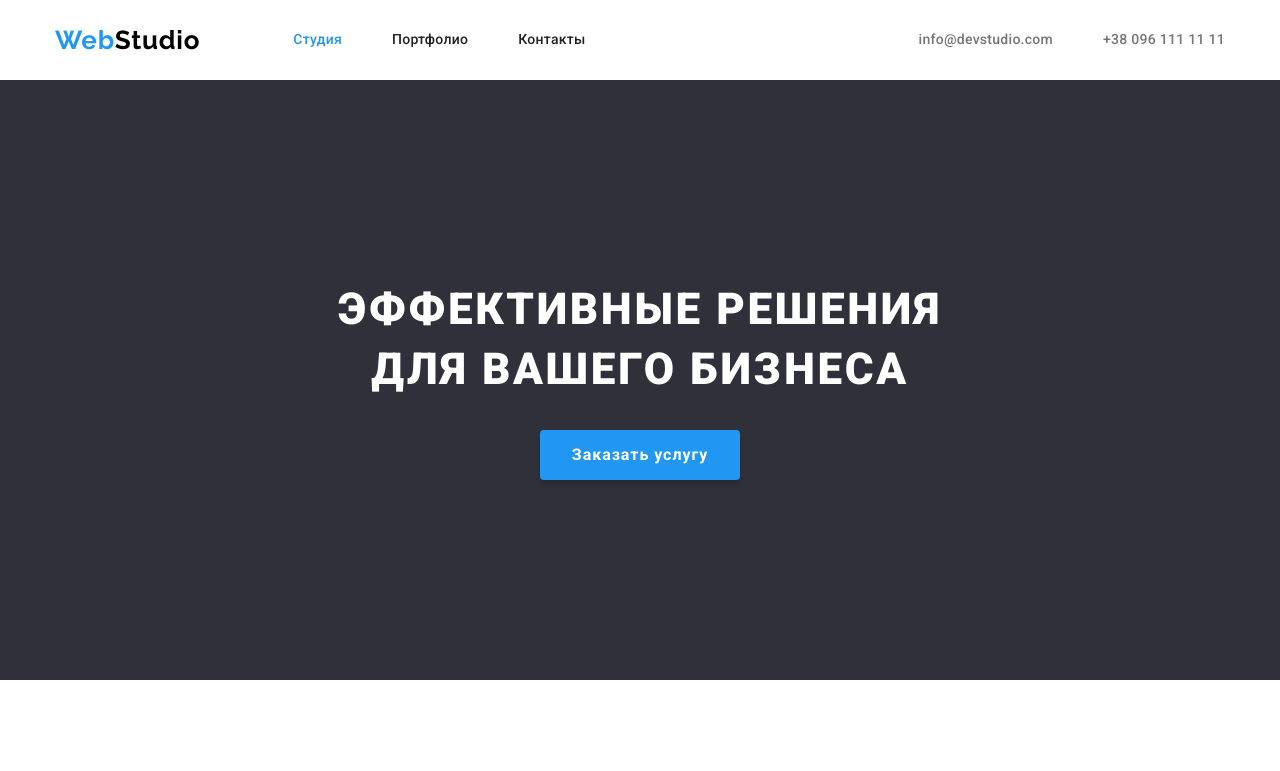
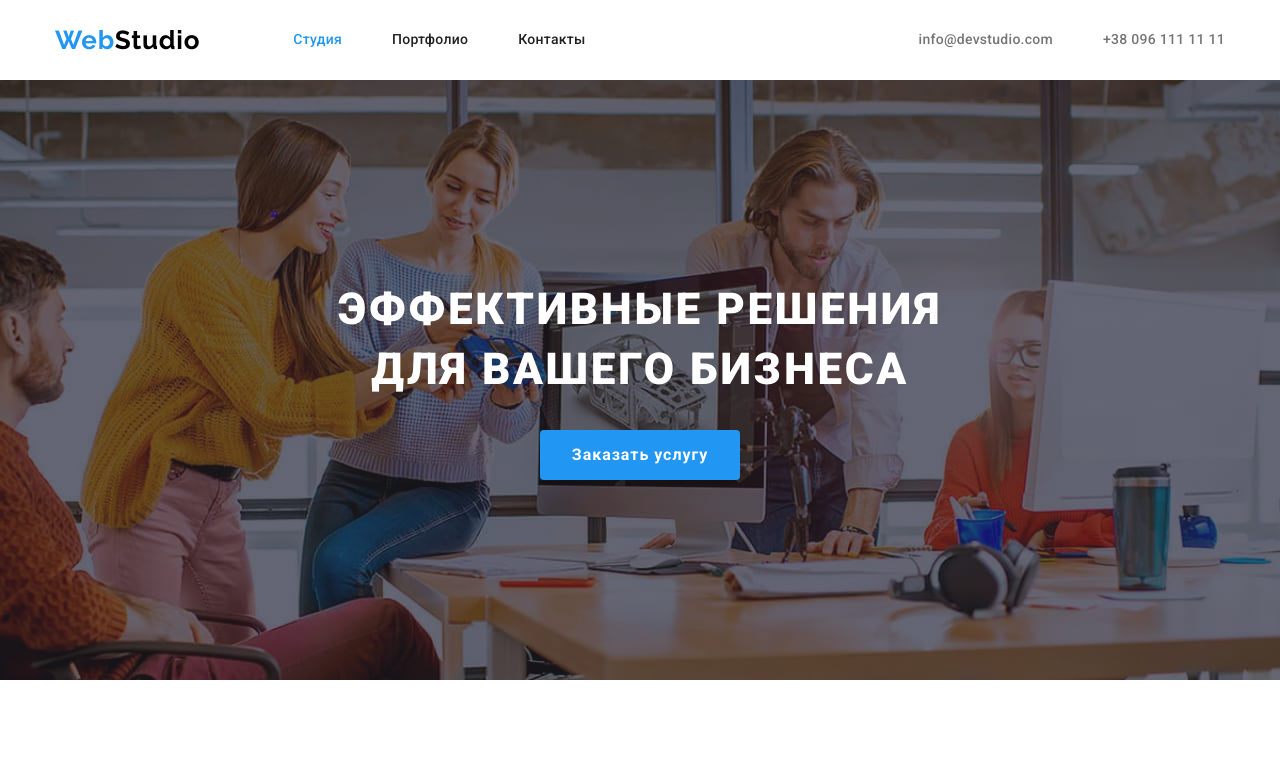
Before and after one commit to ABoklogov/goit-markup-hw-04, a plain HTML site: page index.html in a window 1280 px wide. Shown: the top 771 px of the page. Drawn offline with nearby package versions, Linux system fonts and the light colour scheme.

Commit message:
добавляет картинке баннера

```diff
--- a/style/style.css
+++ b/style/style.css
@@ -14,7 +14,8 @@
   --logo-color: #000000;
   --title-color: #212121;
   --color-white: #ffffff;
-  --banner-background-color: #2f303a;
+  --banner-background-color: #c4c4c4;
+  --footer-background-color: #2f303a;
   --commands-background-color: #f5f4fa;
   --footer-contacts-color: rgba(255, 255, 255, 0.6);
   --portfolio-item-border-color: #eeeeee;
@@ -135,7 +136,20 @@ img {
 /* -----banner----- */
 .banner {
   padding: 200px 0;
+  height: 600px;
+  max-width: 1600px;
+  margin-right: auto;
+  margin-left: auto;
   background-color: var(--banner-background-color);
+  background-image: linear-gradient(
+      to right,
+      rgba(47, 48, 58, 40%),
+      rgba(47, 48, 58, 40%)
+    ),
+    url(../images/decoration/banner.jpg);
+  background-repeat: no-repeat;
+  background-position: center;
+  background-size: cover;
   text-align: center;
 }
 
@@ -342,7 +356,7 @@ img {
 .footer {
   padding-top: 60px;
   padding-bottom: 60px;
-  background-color: var(--banner-background-color);
+  background-color: var(--footer-background-color);
 }
 .footer .logo-white {
   display: inline-block;
```
Also changed, not shown: images/decoration/banner.jpg (added).
